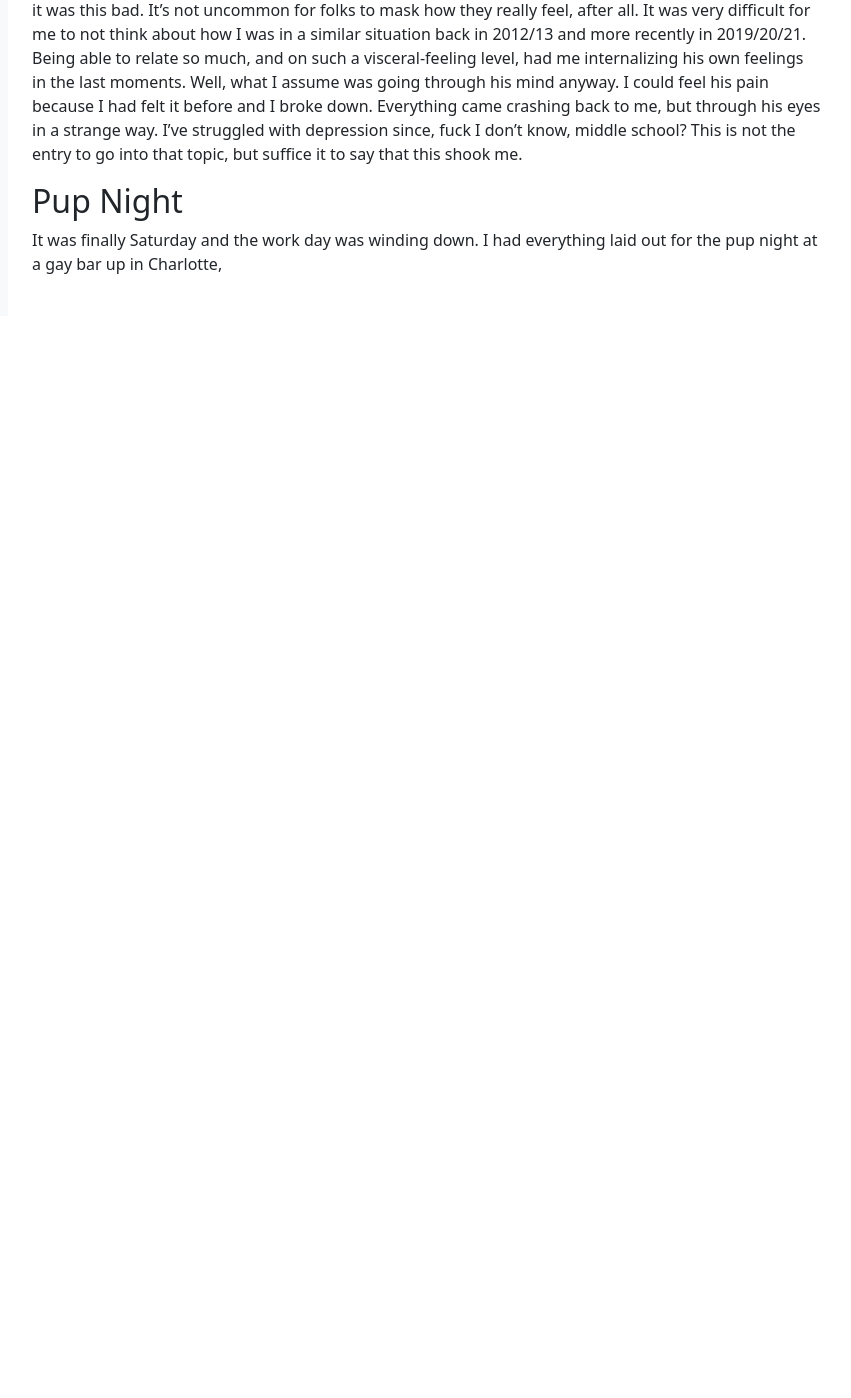
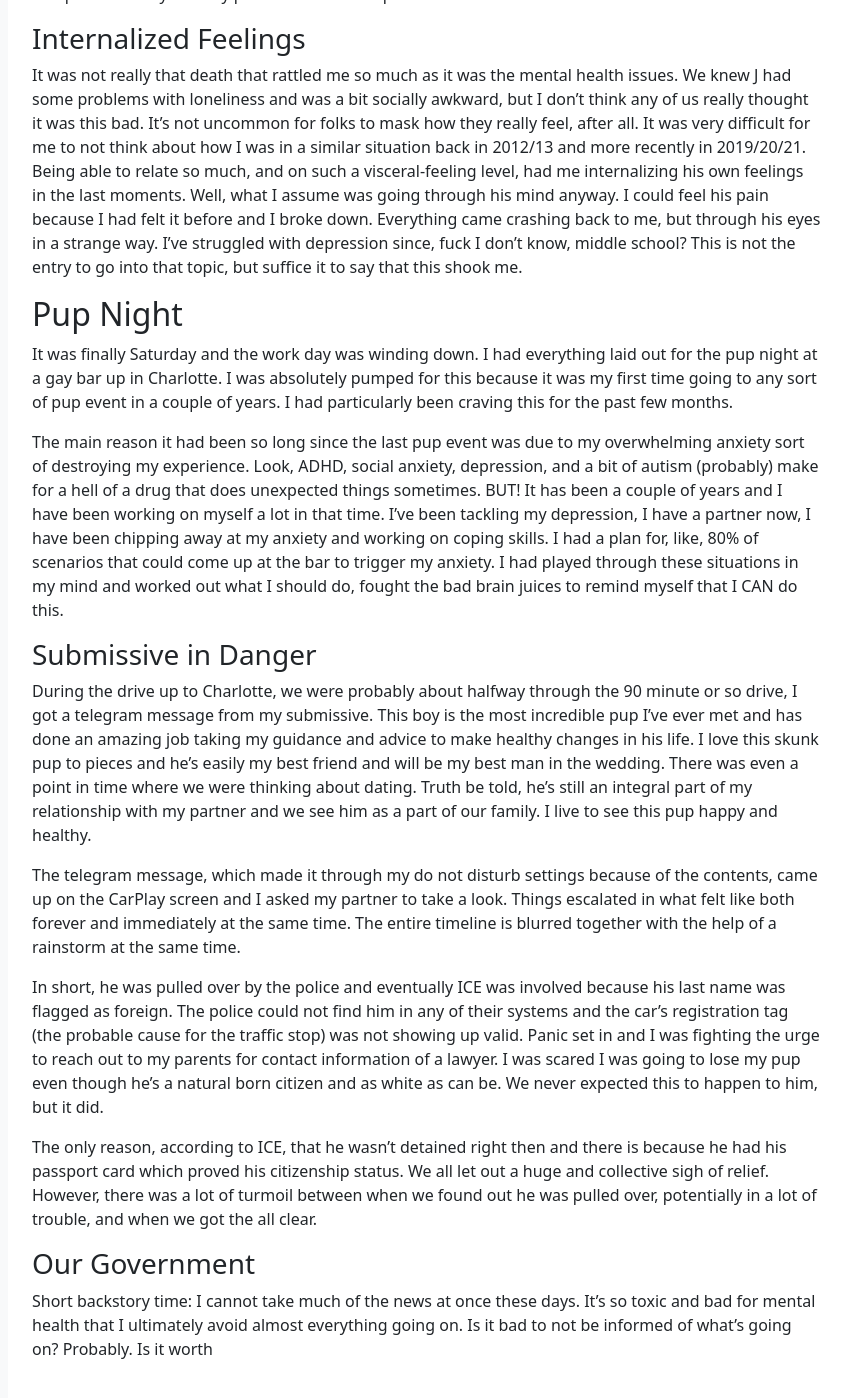
Before and after one commit to SabinDarkstone/SabinDarkstone.github.io, a Jekyll site: the page built from site/_journal/2025-07-26.md, in a window 1280 px wide and 1400 px high, scrolled down 1134 px. Shown: the whole window, without its empty margins (353-1204 px from the left). Built offline with Jekyll 4.4.1, drawn with Linux system fonts in a browser that asks for light colours; before the commit the page ends 1498 px from its top, so only the background shows below that; some of the changed text lies outside the part shown.

Commit message:
auto journal commit: 2025-07-26 16:18:42

```diff
--- a/site/_journal/2025-07-26.md
+++ b/site/_journal/2025-07-26.md
@@ -18,6 +18,9 @@ layout: journal
 > - [All I Need on Spotify](https://open.spotify.com/track/1uBA1ThKO8teqrrpeMHk8h)
 > - [Wolves on Spotify](https://open.spotify.com/track/5dIDcGF81nARBK94seV31R)
 > - [Hate Being Alone on Spotify](https://open.spotify.com/track/3EVwNrVchN0ohZAe9j03C3)
+> - [Close on Spotify](https://open.spotify.com/track/1UOAXkyq6JZhVv6lXMRuvH)
+> - [Downtown on Spotify](https://open.spotify.com/track/33zooxFqiSaP8bPPKn62YF)
+> - [Get Over It on Spotify](https://open.spotify.com/track/0SLOiJClXkAZluClYpke95)
 
 While the work week has been rather nice, my personal life has been a bit hectic this week, and especially these last two days.  I'm at the point today where I don't really know how I should feel because all the emotions are bubbling around in a chaotic brew.  So, here's another installment of journaling on the treadmill, but this time I have the music I'm listening to listed at the top.
 ## Mid-Week News
@@ -26,7 +29,19 @@ I can't even remember the exact day at this point because so much is swirling ar
 My partner and I coordinated and despite me having a meeting scheduled at the same time as the best friend coming over, I said no problem.  To make a long story short, I got out of the meeting and sat down at the kitchen table to find out that a close friend, we'll call him J, was found dead in his home from suicide.  This wasn't the news my partner nor I were expecting and even though I didn't know him very well, I was crushed but went into tactical emotional support pup mode.
 
 The rest of the week had its ups and downs as grief came in waves.  I recall the weirdest feeling of not believing it was true or forgetting that it had happened for a moment only for my brain to remind me that it, indeed, had happened and that J is no longer with us.  It's not that I was being insensitive or not acknowledging his passing, but my brain was really struggling to grapple with that fact that another human being I knew is no longer living because of suicide.  Just a few days before hearing about this, I had posted on my Bluesky profile about the importance Men's Mental Health.
-
+### Internalized Feelings
 It was not really that death that rattled me so much as it was the mental health issues.  We knew J had some problems with loneliness and was a bit socially awkward, but I don't think any of us really thought it was this bad.  It's not uncommon for folks to mask how they really feel, after all.  It was very difficult for me to not think about how I was in a similar situation back in 2012/13 and more recently in 2019/20/21.  Being able to relate so much, and on such a visceral-feeling level, had me internalizing his own feelings in the last moments.  Well, what I assume was going through his mind anyway.  I could feel his pain because I had felt it before and I broke down.  Everything came crashing back to me, but through his eyes in a strange way.  I've struggled with depression since, fuck I don't know, middle school?  This is not the entry to go into that topic, but suffice it to say that this shook me.
 ## Pup Night
-It was finally Saturday and the work day was winding down.  I had everything laid out for the pup night at a gay bar up in Charlotte,
+It was finally Saturday and the work day was winding down.  I had everything laid out for the pup night at a gay bar up in Charlotte.  I was absolutely pumped for this because it was my first time going to any sort of pup event in a couple of years.  I had particularly been craving this for the past few months.
+
+The main reason it had been so long since the last pup event was due to my overwhelming anxiety sort of destroying my experience.  Look, ADHD, social anxiety, depression, and a bit of autism (probably) make for a hell of a drug that does unexpected things sometimes.  BUT!  It has been a couple of years and I have been working on myself a lot in that time.  I've been tackling my depression, I have a partner now, I have been chipping away at my anxiety and working on coping skills.  I had a plan for, like, 80% of scenarios that could come up at the bar to trigger my anxiety.  I had played through these situations in my mind and worked out what I should do, fought the bad brain juices to remind myself that I CAN do this.
+### Submissive in Danger
+During the drive up to Charlotte, we were probably about halfway through the 90 minute or so drive, I got a telegram message from my submissive.  This boy is the most incredible pup I've ever met and has done an amazing job taking my guidance and advice to make healthy changes in his life.  I love this skunk pup to pieces and he's easily my best friend and will be my best man in the wedding.  There was even a point in time where we were thinking about dating.  Truth be told, he's still an integral part of my relationship with my partner and we see him as a part of our family.  I live to see this pup happy and healthy.
+
+The telegram message, which made it through my do not disturb settings because of the contents, came up on the CarPlay screen and I asked my partner to take a look.  Things escalated in what felt like both forever and immediately at the same time.  The entire timeline is blurred together with the help of a rainstorm at the same time.
+
+In short, he was pulled over by the police and eventually ICE was involved because his last name was flagged as foreign.  The police could not find him in any of their systems and the car's registration tag (the probable cause for the traffic stop) was not showing up valid.  Panic set in and I was fighting the urge to reach out to my parents for contact information of a lawyer.  I was scared I was going to lose my pup even though he's a natural born citizen and as white as can be.  We never expected this to happen to him, but it did.
+
+The only reason, according to ICE, that he wasn't detained right then and there is because he had his passport card which proved his citizenship status.  We all let out a huge and collective sigh of relief.  However, there was a lot of turmoil between when we found out he was pulled over, potentially in a lot of trouble, and when we got the all clear.
+### Our Government
+Short backstory time: I cannot take much of the news at once these days.  It's so toxic and bad for mental health that I ultimately avoid almost everything going on.  Is it bad to not be informed of what's going on? Probably.  Is it worth
```
